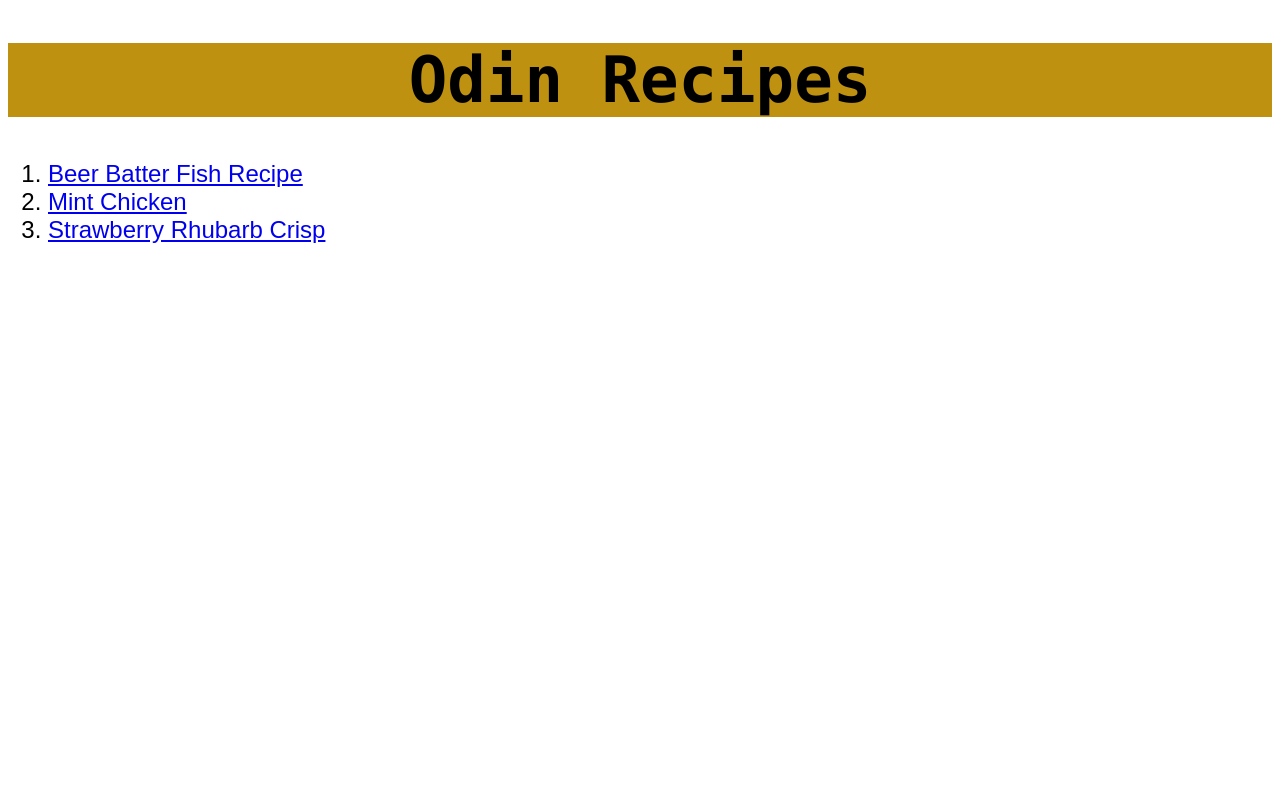
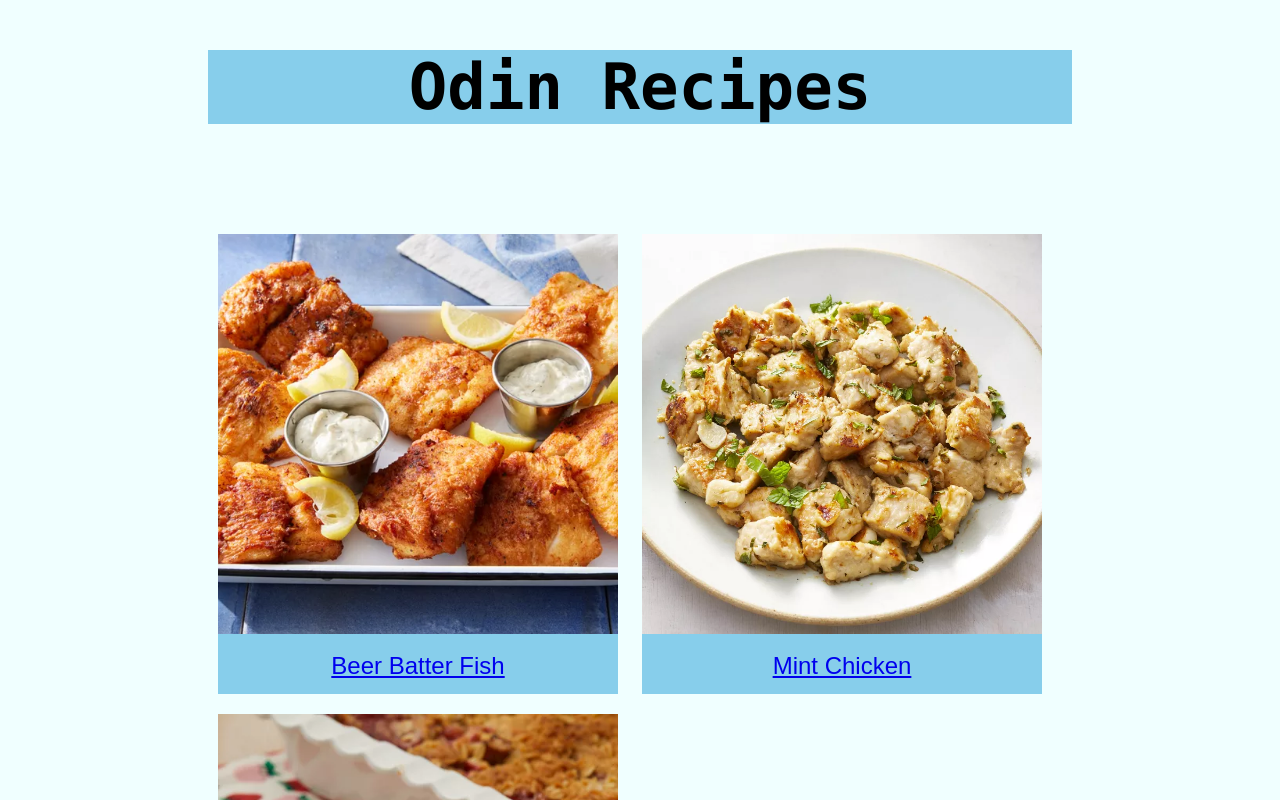
Before and after one commit to kelvinphc/odin-recipes, a plain HTML site: page index.html in a window 1280 px wide. Shown: the top 800 px of the page. Drawn offline with Linux system fonts and the light colour scheme.

Commit message:
Add box model, block and inline using CSS

```diff
--- a/index.html
+++ b/index.html
@@ -9,12 +9,36 @@
     <body>
         <h1 class="title" id="homepage-title">Odin Recipes</h1>
 
-        <div class="index" id="homepage-index">
-            <ol>
-                <li><a href="recipes/beer-batter-fish.html">Beer Batter Fish Recipe</a></li>
-                <li><a href="recipes/mint-chicken.html">Mint Chicken</a></li>
-                <li><a href="recipes/strawberry-rhubarb-crisp.html">Strawberry Rhubarb Crisp</a></li>
-            </ol>
+        <div class="index">
+            <div class="card fish">
+                <a href="recipes/beer-batter-fish.html" class="link fish">
+                    <img src="recipes/beer-batter-fish.jpg" alt="Beer Batter Fish" class="index img fish">
+                </a>
+
+                <a href="recipes/beer-batter-fish.html" class="link fish">
+                    <p class="recipe-name">Beer Batter Fish</p>
+                </a>
+            </div>
+
+            <div class="card chicken">
+                <a href="recipes/mint-chicken.html" class="link chicken">
+                    <img src="recipes/mint-chicken.jpg" alt="Mint Chicken" class="index img chicken">
+                </a>
+
+                <a href="recipes/mint-chicken.html" class="link chicken">
+                    <p class="recipe-name">Mint Chicken</p>
+                </a>
+            </div>
+
+            <div class="card dessert">
+                <a href="recipes/strawberry-rhubarb-crisp.html" class="link dessert">
+                    <img src="recipes/strawberry-rhubarb-crisp.jpg" alt="Strawberry Rhubarb Crisp" class="index img dessert">
+                </a>
+
+                <a href="recipes/strawberry-rhubarb-crisp.html" class="link dessert">
+                    <p class="recipe-name">Strawberry Rhubarb Crisp</p>
+                </a>
+            </div>
         </div>
     </body>
 </html>
--- a/styles.css
+++ b/styles.css
@@ -1,21 +1,29 @@
+html {
+    box-sizing: border-box;
+}
+
+*, *::before, *::after {
+    box-sizing: inherit;
+}
+
+body {
+    background-color: azure;
+}
+
 .title {
     text-align: center;
     font-family: "Lucida Console", "Courier New", monospace;
     font-weight: 700;
+    margin: 50px 200px;
 }
 
 h1.title {
-    background-color: #be9111;
+    background-color: skyblue;
     font-size: 64px;
 }
 
-#homepage-index {
-    font-size: 24px;
-    font-family: Arial, Helvetica, sans-serif;
-}
-
 h2.title {
-    background-color: #ff000050;
+    background-color: skyblue;
     font-size: 36px;
 }
 
@@ -29,6 +37,7 @@ h2.title {
 p.description, ul.ingredients, ol.steps {
     font-size: 20px;
     font-family: Arial, Helvetica, sans-serif;
+    margin: 0 200px;
 }
 
 h3.title {
@@ -36,3 +45,33 @@ h3.title {
     font-family: Arial, Helvetica, sans-serif;
     text-align: left;
 }
+
+img.index.img {
+    width: 400px;
+    height: 400px;
+    object-fit: cover;
+    margin: 0 auto;
+    padding: 0;
+}
+
+div.card {
+    height: 460px;
+    width: 400px;
+    display: inline-block;
+    margin: 10px;
+}
+
+div.index {
+    margin: 100px 200px;
+}
+
+p.recipe-name {
+    font-size: 24px;
+    text-align: center;
+    font-family: Arial, Helvetica, sans-serif;
+    width: 400px;
+    height: 60px;
+    padding: 18px;
+    background-color: skyblue;
+    margin: 0;
+}
```
